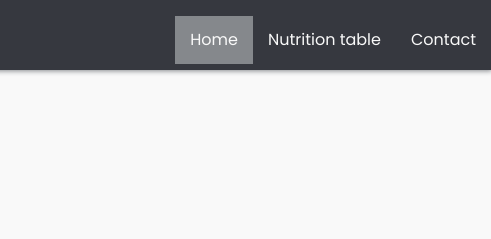
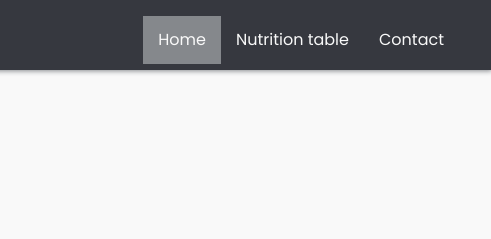
Before and after one commit to zderek/pp1, a plain HTML site: page index.html in a window 1280 px wide. Shown: the top 239 px of the page, 789-1280 px from the left. Drawn offline with Linux system fonts and the light colour scheme.

Commit message:
completed - extra css

```diff
--- a/assets/css/style.css
+++ b/assets/css/style.css
@@ -66,7 +66,7 @@ li.active {background-color: var(--grey);}
   table td:last-child {border-bottom: 0;}
 }
 @media (min-width: 768px) {
-  .nav{max-height: none;top: 0;position: relative;float: right;width: fit-content;background-color: transparent;}
+  .nav{max-height: none;top: 0;position: relative;float: right;width: fit-content;background-color: transparent;margin-right: 2em;}
   footer a {float: left; width:20%; margin: 0 auto;}
   .menu li{float: left;}
   .menu a:hover{background-color: transparent;color: var(--grey);}
```
